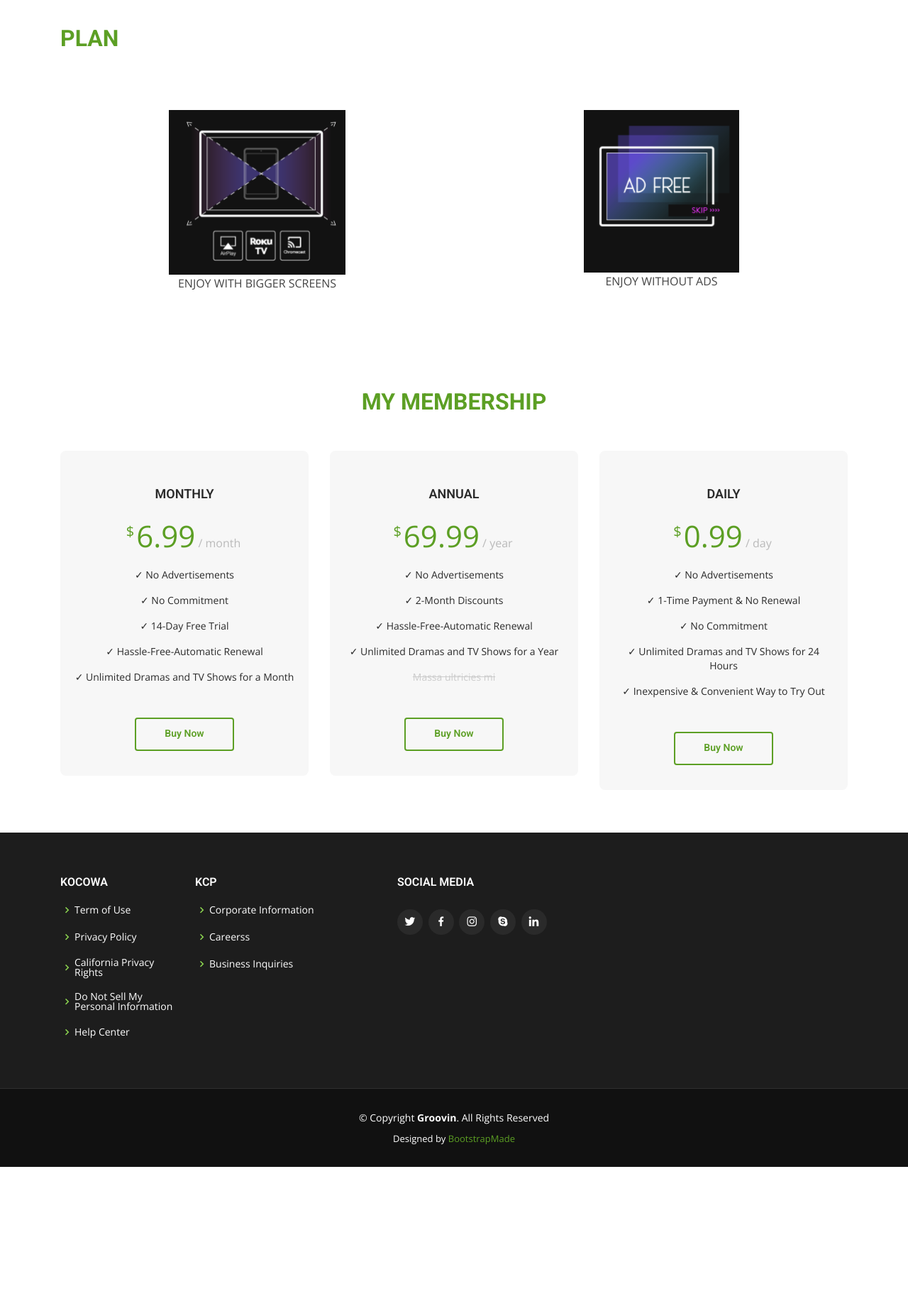
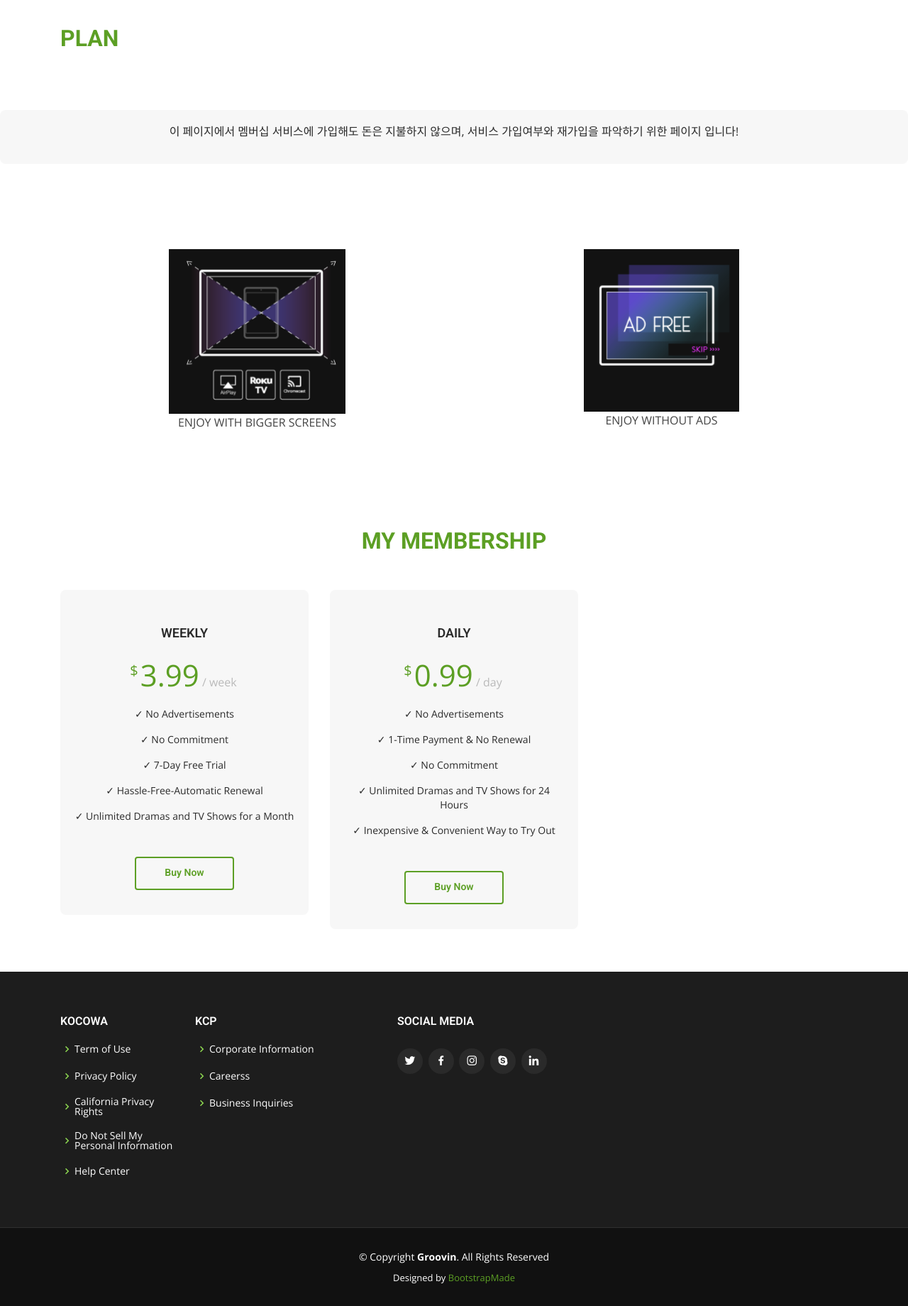
Before and after one commit to daterminal/kocowa_clone, a Django app: page /plan in a window 1280 px wide. Shown: the part 125-1965 px from the top of the page at 71% size. Before the commit the page ends 1769 px from the top, so only its background shows below. Run offline with Django 3.2, Linux system fonts and the light colour scheme; parts of the project's set-up code (start-up, migrations or seed data) failed here and were passed over; some libraries are stand-ins or nearby versions.

Commit message:
update plan.html
add service explain & update membership type

```diff
--- a/templates/plan.html
+++ b/templates/plan.html
@@ -2,13 +2,27 @@
 {% load static %}
 
 {% block content %}
+    <style>
+        .pricing .box p {
+          padding: 0;
+          list-style: none;
+          color: #2a2a2a;
+          text-align: center;
+          line-height: 20px;
+          font-size: 16px;
+        }
+    </style>
   <section id="album" class="team">
     <div class="container">
-
       <div class="section-title" style="float:left;">
         <h2>Plan</h2>
       </div>
+    </div>
+  </section>
 
+  <section class="pricing">
+    <div class="box">
+      <p>이 페이지에서 멤버십 서비스에 가입해도 돈은 지불하지 않으며, 서비스 가입여부와 재가입을 파악하기 위한 페이지 입니다!</p>
     </div>
   </section>
 
@@ -39,39 +53,22 @@
       <div class="row">
         <div class="col-lg-4 col-md-6">
           <div class="box">
-            <h3>MONTHLY</h3>
-            <h4><sup>$</sup>6.99<span> / month</span></h4>
+            <h3>WEEKLY</h3>
+            <h4><sup>$</sup>3.99<span> / week</span></h4>
             <ul>
               <li>✓ No Advertisements</li>
               <li>✓ No Commitment</li>
-              <li>✓ 14-Day Free Trial</li>
+              <li>✓ 7-Day Free Trial</li>
               <li>✓ Hassle-Free-Automatic Renewal</li>
               <li>✓ Unlimited Dramas and TV Shows for a Month</li>
             </ul>
             <div class="btn-wrap">
-              <a href="#" class="btn-buy">Buy Now</a>
+              <a href="join_weekly_membership" class="btn-buy">Buy Now</a>
             </div>
           </div>
         </div>
 
         <div class="col-lg-4 col-md-6 mt-4 mt-md-0">
-          <div class="box">
-            <h3>ANNUAL</h3>
-            <h4><sup>$</sup>69.99<span> / year</span></h4>
-            <ul>
-              <li>✓ No Advertisements</li>
-              <li>✓ 2-Month Discounts</li>
-              <li>✓ Hassle-Free-Automatic Renewal</li>
-              <li>✓ Unlimited Dramas and TV Shows for a Year</li>
-              <li class="na">Massa ultricies mi</li>
-            </ul>
-            <div class="btn-wrap">
-              <a href="#" class="btn-buy">Buy Now</a>
-            </div>
-          </div>
-        </div>
-
-        <div class="col-lg-4 col-md-6 mt-4 mt-lg-0">
           <div class="box">
             <h3>DAILY</h3>
             <h4><sup>$</sup>0.99<span> / day</span></h4>
```
